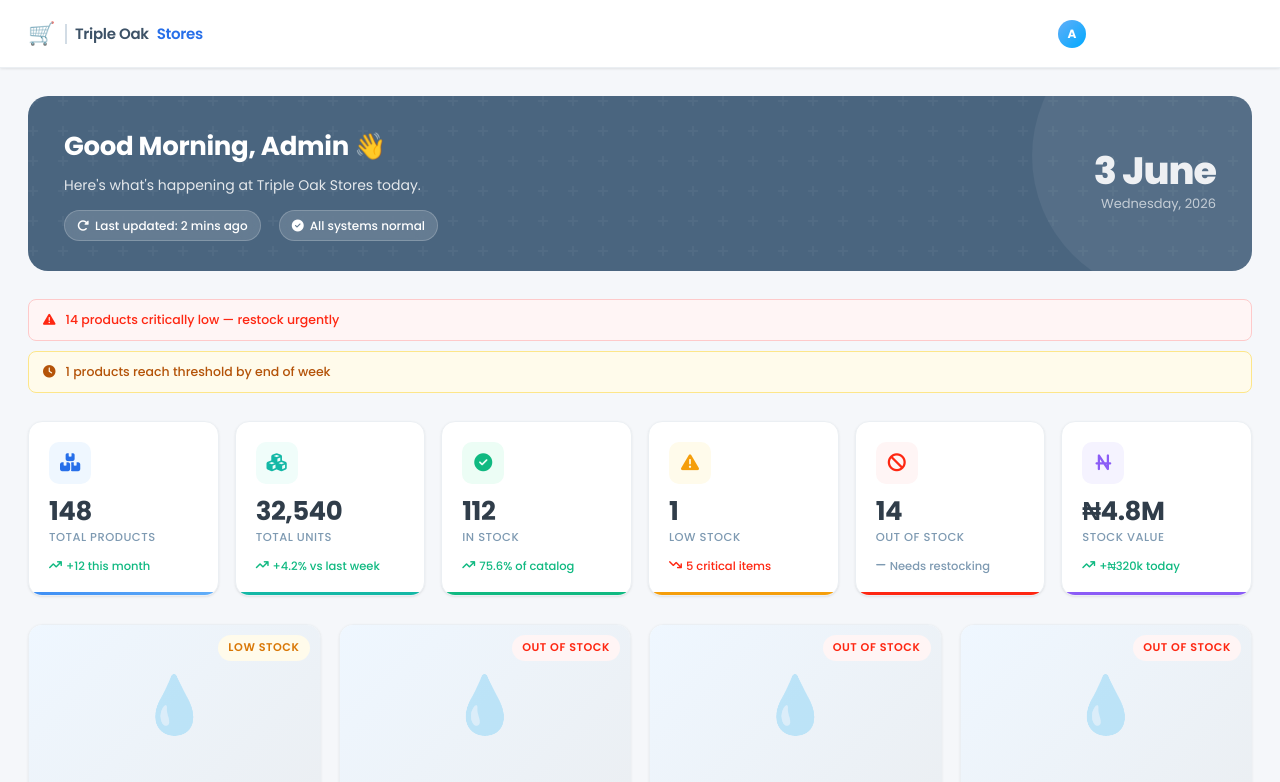
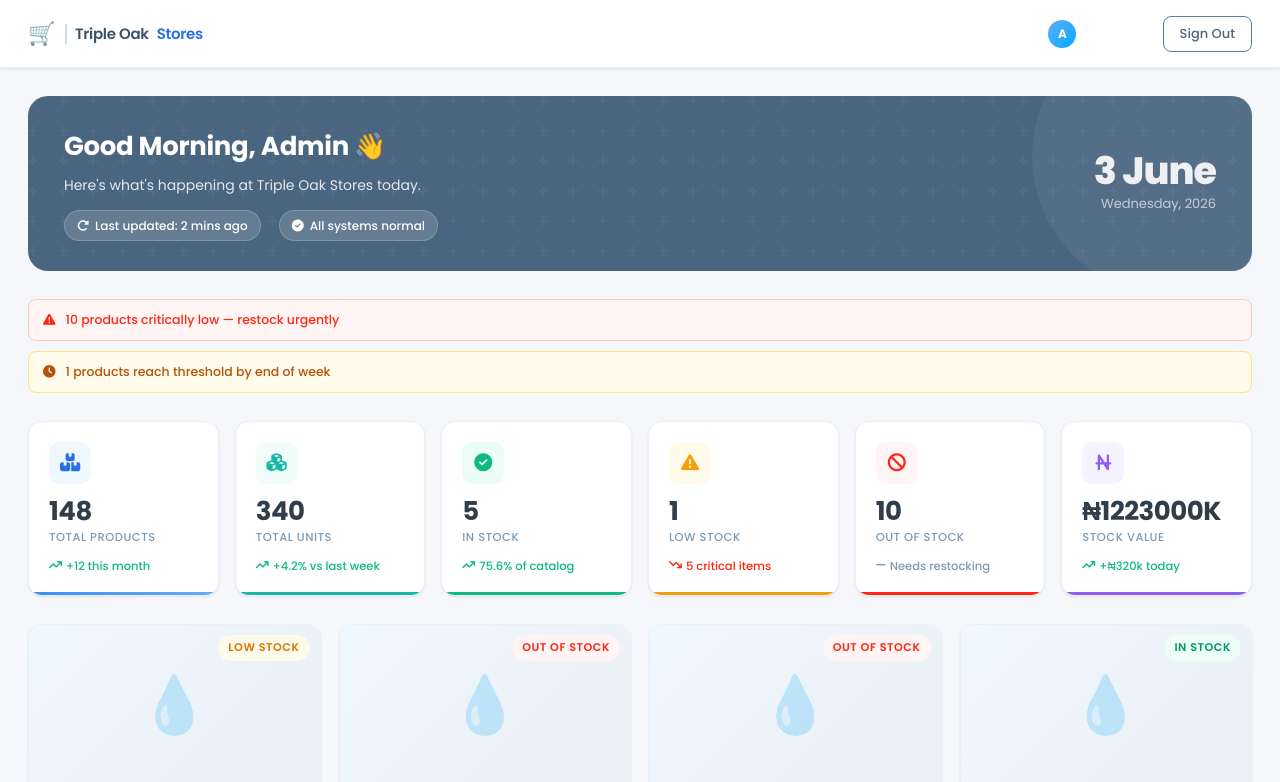
Before and after one commit to LuckyIsaac-dev/tripleOak-inventory, a website built with Vite: page triple-oak/index.html in a window 1280 px wide. Both pictures are taken after a click on the button "Sign In as Guest →". Shown: the top 782 px of the page. Built offline with nearby package versions, Linux system fonts and the light colour scheme; some packages are replaced by stand-ins of ours; no server answers; the database is empty.

Commit message:
feat : made the dashboard stats dynamic

```diff
--- a/triple-oak/index.html
+++ b/triple-oak/index.html
@@ -203,7 +203,7 @@
         </div>
         <div class="stat-card teal anim anim-d2">
           <div class="stat-icon"><i class="fa-solid fa-cubes"></i></div>
-          <div class="stat-num">32,540</div>
+          <div class="stat-num total-quantity">0</div>
           <div class="stat-label">Total Units</div>
           <div class="stat-trend up">
             <i class="fa-solid fa-arrow-trend-up"></i> +4.2% vs last week
@@ -211,7 +211,7 @@
         </div>
         <div class="stat-card green anim anim-d3">
           <div class="stat-icon"><i class="fa-solid fa-circle-check"></i></div>
-          <div class="stat-num">112</div>
+          <div class="stat-num in-stock">0</div>
           <div class="stat-label">In Stock</div>
           <div class="stat-trend up">
             <i class="fa-solid fa-arrow-trend-up"></i> 75.6% of catalog
@@ -237,7 +237,7 @@
         </div>
         <div class="stat-card purple anim anim-d6">
           <div class="stat-icon"><i class="fa-solid fa-naira-sign"></i></div>
-          <div class="stat-num">₦4.8M</div>
+          <div class="stat-num stock-value">₦</div>
           <div class="stat-label">Stock Value</div>
           <div class="stat-trend up">
             <i class="fa-solid fa-arrow-trend-up"></i> +₦320k today
--- a/triple-oak/src/main.js
+++ b/triple-oak/src/main.js
@@ -66,7 +66,7 @@ const waters = [
     brand: "CWAY",
     name: "Cway 750ml",
     price: 3600,
-    quantity: 0,
+    quantity: 120,
     type: "bottle water",
     id: "4",
   },
@@ -147,7 +147,7 @@ const waters = [
     brand: "CWAY",
     name: "Cway Refill",
     price: 3600,
-    quantity: 0,
+    quantity: 50,
     type: "refill",
     id: "13",
   },
@@ -165,7 +165,7 @@ const waters = [
     brand: "JASMINE",
     name: "Jasmine 75cl",
     price: 3600,
-    quantity: 0,
+    quantity: 60,
     type: "bottle water",
     id: "15",
   },
@@ -174,7 +174,7 @@ const waters = [
     brand: "BRACO",
     name: "Braco 100cl",
     price: 3600,
-    quantity: 0,
+    quantity: 80,
     type: "bottle water",
     id: "16",
   },
@@ -260,19 +260,39 @@ function getStockStatus(quantity) {
 }
 
 function alertPill() {
+  let found = false;
+  let newValue;
   let outOfStock = 0;
   let lowStock = 0;
+  let inStock = 0;
+  let totalQuantity = 0;
+  let totalProduct = [];
+  let stockValue = 0;
+  let brand1 = "";
+  products.forEach((product) => {
+    //
+    brand1 = product.brand;
 
-  let stockValue = 0;
-  products.forEach((product) => {
+    totalQuantity += product.quantity;
     stockValue += product.price * product.quantity;
+
     if (product.quantity === 0) {
       outOfStock++;
     } else if (product.quantity <= 10) {
       lowStock++;
+    } else {
+      inStock++;
     }
+
+    //
+
+    //
   });
-  console.log(stockValue);
+
+  console.log(totalProduct);
+  document.querySelector(".total-quantity").innerHTML = totalQuantity;
+  document.querySelector(".in-stock").innerHTML = inStock;
+  document.querySelector(".stock-value").innerHTML += `${stockValue}K`;
   document.querySelector(".low-stock").innerHTML = lowStock;
   document.querySelector(".out-of-stock").innerHTML = outOfStock;
 
--- a/triple-oak/stores.css
+++ b/triple-oak/stores.css
@@ -369,7 +369,7 @@ body {
 .user-name {
   font-size: 14px;
   font-weight: 500;
-  color: var(--gray-700);
+  color: var(--blue-700);
 }
 
 .btn-logout {
@@ -378,7 +378,7 @@ body {
   font-weight: 500;
   padding: 7px 16px;
   border-radius: var(--radius-sm);
-  border: 1px solid var(--gray-200);
+  border: 1px solid var(--gray-500);
   background: var(--white);
   color: var(--gray-600);
   cursor: pointer;
@@ -387,10 +387,10 @@ body {
     color 0.15s;
 }
 
-.btn-logout:hover {
+/* .btn-logout:hover {
   background: var(--gray-100);
   color: var(--gray-900);
-}
+} */
 
 .topbar-right {
   display: flex;
@@ -427,23 +427,10 @@ body {
   color: rgba(255, 255, 255, 0.85);
 }
 
-.btn-logout {
-  background: rgba(255, 255, 255, 0.08);
-  border: 1px solid rgba(255, 255, 255, 0.12);
-  color: rgba(255, 255, 255, 0.7);
-  font-family: "DM Sans", sans-serif;
-  font-size: 0.8rem;
-  padding: 6px 14px;
-  border-radius: 6px;
-  cursor: pointer;
-  transition:
-    background 0.2s,
-    color 0.2s;
-}
-
 .btn-logout:hover {
-  background: rgba(255, 255, 255, 0.14);
-  color: white;
+  border: 1px solid var(--blue-500);
+  background: var(--blue-500);
+  color: var(--white);
 }
 
 .btn-add {
```
